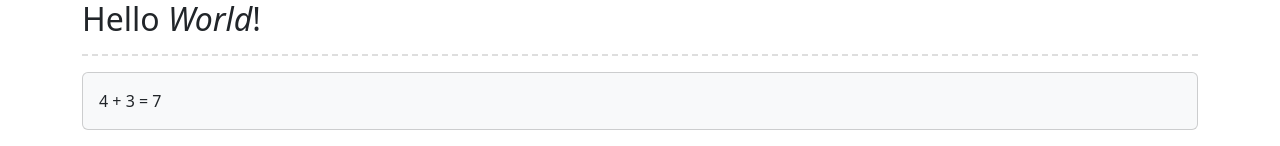
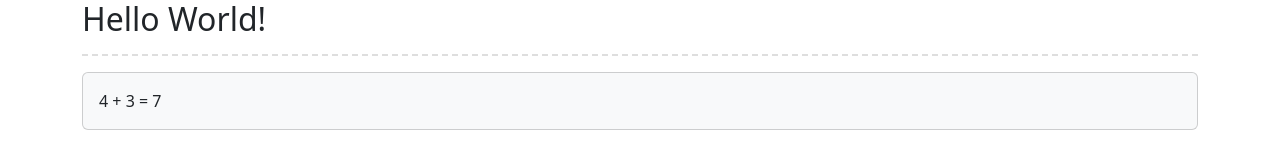
Before and after one commit to jeoniltae/react-ts-quickstart, a React (Vite) app in the folder helloapp/: page / in a window 1280 px wide. Shown: the top 146 px of the page. Built offline with nearby package versions, Linux system fonts and the light colour scheme.

Commit message:
3.6장: useState()훅에 대해서 간단히 알아봄

```diff
--- a/helloapp/src/App.tsx
+++ b/helloapp/src/App.tsx
@@ -1,4 +1,4 @@
-import React from "react";
+import React, { useState } from "react";
 import CountryList from "./CountryList";
 
 export type CountryType = {
@@ -9,16 +9,9 @@ export type CountryType = {
 
 const App = () => {
   // let msg = "<i>World</i>";
-  let msg = <i>World</i>; // HTML로 나오게 하려면 이렇게 사용1
-  const addResult = (x: number, y: number) => {
-    return (
-      <div className="card card-body bg-light mb-3">
-        {x} + {y} = {x + y}
-      </div>
-    );
-  };
-
-  let list: Array<CountryType> = [
+  // let msg = <i>World</i>; // HTML로 나오게 하려면 이렇게 사용1
+  const [msg, setMsg] = useState<string>('World');
+  const [list, setList] = useState<Array<CountryType>>([
     {
       no: 1,
       country: "이집트",
@@ -39,7 +32,14 @@ const App = () => {
       country: "콜롬비아",
       visited: false,
     },
-  ];
+  ]);
+  const addResult = (x: number, y: number) => {
+    return (
+      <div className="card card-body bg-light mb-3">
+        {x} + {y} = {x + y}
+      </div>
+    );
+  };
 
   return (
     <div className="container">
```
